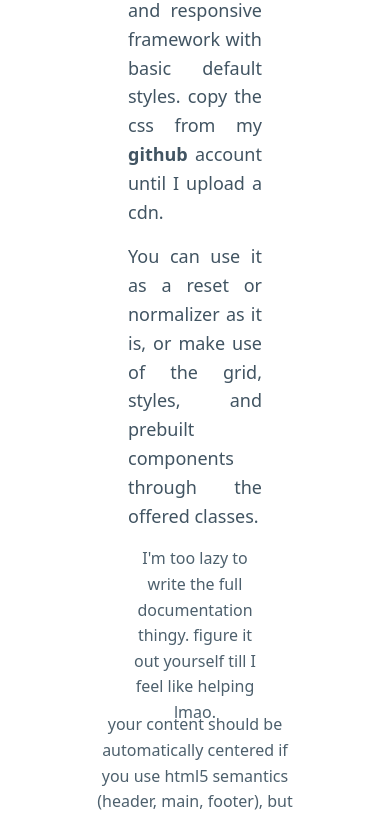
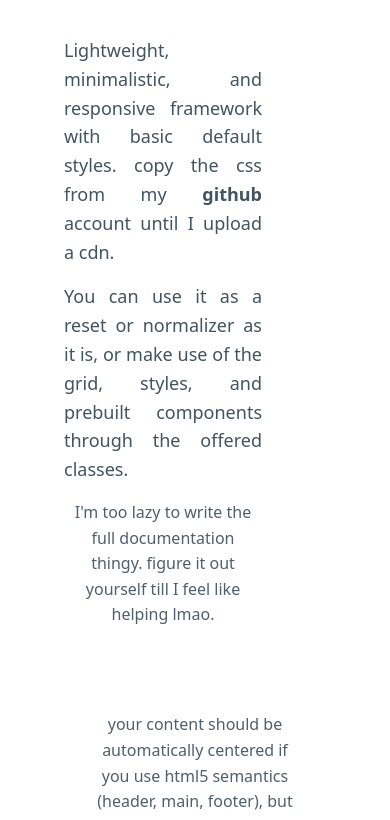
Before and after one commit to Mostari2002/mostari-css-01.github.io, a plain HTML site: page index.html in a window 390 px wide. Shown: the part 266-1086 px from the top of the page. Drawn offline with Linux system fonts and the light colour scheme.

Commit message:
Update style.css

```diff
--- a/style.css
+++ b/style.css
@@ -710,7 +710,8 @@ I will add prebuilt nav, cards, and accordions soon. Stay tuned, and happy codin
   }
 
   .row.col-center {
-    justify-content: left;
+  padding-left: 0;
+  margin-left: 0;
 
   }
 
```
